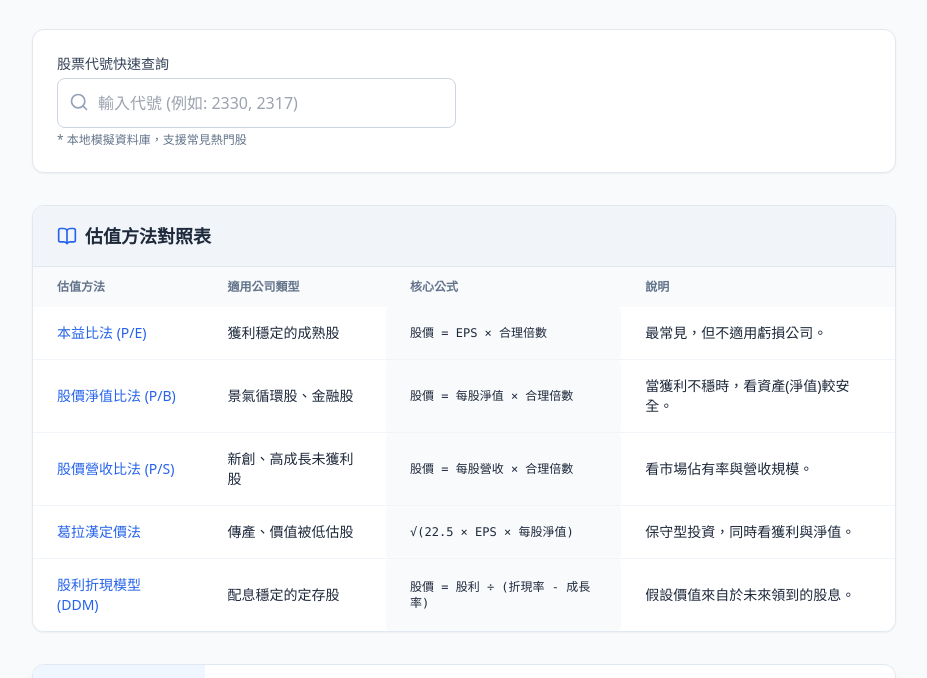
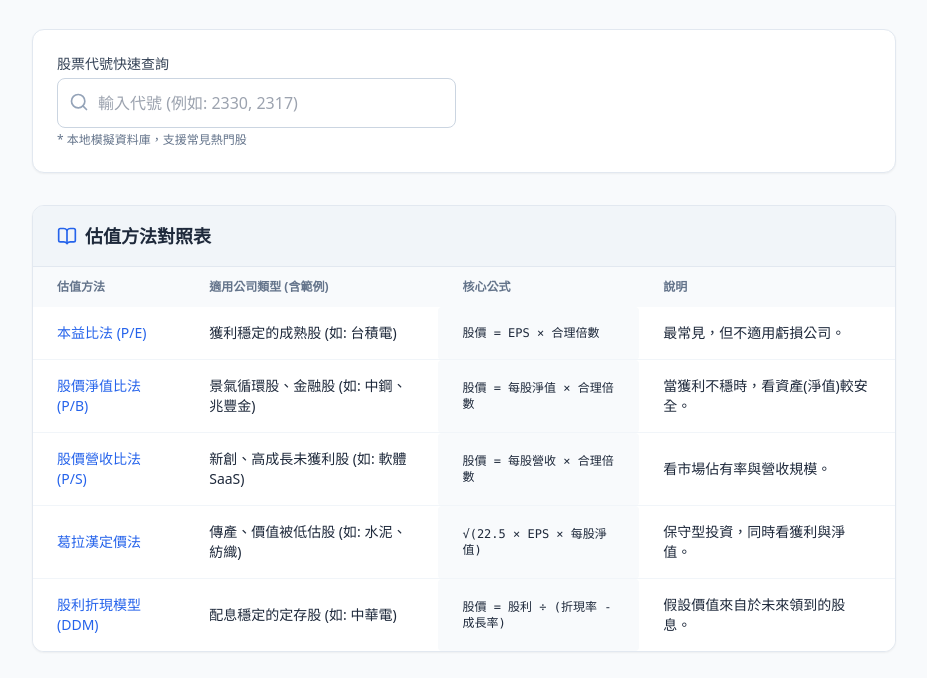
Before and after one commit to aaron99555-png/ryan, a plain HTML site: page RYAN/index.html in a window 1280 px wide. Shown: the part 207-885 px from the top of the page, without its empty margins (176-1103 px from the left). Drawn offline with nearby package versions, Linux system fonts and the light colour scheme.

```diff
--- a/RYAN/index.html
+++ b/RYAN/index.html
@@ -3,7 +3,7 @@
 <head>
     <meta charset="UTF-8">
     <meta name="viewport" content="width=device-width, initial-scale=1.0">
-    <title>股票合理估值計算機</title>
+    <title>萊恩會漲-股票合理估值計算機</title>
     <!-- 引入 Tailwind CSS -->
     <script src="https://cdn.tailwindcss.com"></script>
     <!-- 引入 Lucide Icons -->
@@ -35,7 +35,7 @@
             <div class="inline-flex items-center justify-center p-3 bg-blue-600 rounded-full text-white shadow-lg mb-2">
                 <i data-lucide="calculator" class="w-8 h-8"></i>
             </div>
-            <h1 class="text-3xl font-bold text-slate-900">股票合理估值計算機</h1>
+            <h1 class="text-3xl font-bold text-slate-900">萊恩會漲-股票合理估值計算機</h1>
             <p class="text-slate-600">選擇適合的模型，輸入數值，快速算出目標價</p>
         </header>
 
@@ -81,7 +81,7 @@
                     <thead class="text-xs text-slate-500 uppercase bg-slate-50">
                         <tr>
                             <th class="px-6 py-3 whitespace-nowrap">估值方法</th>
-                            <th class="px-6 py-3 whitespace-nowrap">適用公司類型</th>
+                            <th class="px-6 py-3 whitespace-nowrap">適用公司類型 (含範例)</th>
                             <th class="px-6 py-3 whitespace-nowrap">核心公式</th>
                             <th class="px-6 py-3 min-w-[200px]">說明</th>
                         </tr>
@@ -89,31 +89,31 @@
                     <tbody class="divide-y divide-slate-100">
                         <tr class="bg-white hover:bg-slate-50 transition-colors">
                             <td class="px-6 py-4 font-medium text-blue-600">本益比法 (P/E)</td>
-                            <td class="px-6 py-4">獲利穩定的成熟股</td>
+                            <td class="px-6 py-4">獲利穩定的成熟股 (如: 台積電)</td>
                             <td class="px-6 py-4 font-mono text-xs bg-slate-50 rounded w-max">股價 = EPS × 合理倍數</td>
                             <td class="px-6 py-4">最常見，但不適用虧損公司。</td>
                         </tr>
                         <tr class="bg-white hover:bg-slate-50 transition-colors">
                             <td class="px-6 py-4 font-medium text-blue-600">股價淨值比法 (P/B)</td>
-                            <td class="px-6 py-4">景氣循環股、金融股</td>
+                            <td class="px-6 py-4">景氣循環股、金融股 (如: 中鋼、兆豐金)</td>
                             <td class="px-6 py-4 font-mono text-xs bg-slate-50 rounded w-max">股價 = 每股淨值 × 合理倍數</td>
                             <td class="px-6 py-4">當獲利不穩時，看資產(淨值)較安全。</td>
                         </tr>
                         <tr class="bg-white hover:bg-slate-50 transition-colors">
                             <td class="px-6 py-4 font-medium text-blue-600">股價營收比法 (P/S)</td>
-                            <td class="px-6 py-4">新創、高成長未獲利股</td>
+                            <td class="px-6 py-4">新創、高成長未獲利股 (如: 軟體SaaS)</td>
                             <td class="px-6 py-4 font-mono text-xs bg-slate-50 rounded w-max">股價 = 每股營收 × 合理倍數</td>
                             <td class="px-6 py-4">看市場佔有率與營收規模。</td>
                         </tr>
                         <tr class="bg-white hover:bg-slate-50 transition-colors">
                             <td class="px-6 py-4 font-medium text-blue-600">葛拉漢定價法</td>
-                            <td class="px-6 py-4">傳產、價值被低估股</td>
+                            <td class="px-6 py-4">傳產、價值被低估股 (如: 水泥、紡織)</td>
                             <td class="px-6 py-4 font-mono text-xs bg-slate-50 rounded w-max">√(22.5 × EPS × 每股淨值)</td>
                             <td class="px-6 py-4">保守型投資，同時看獲利與淨值。</td>
                         </tr>
                         <tr class="bg-white hover:bg-slate-50 transition-colors">
                             <td class="px-6 py-4 font-medium text-blue-600">股利折現模型 (DDM)</td>
-                            <td class="px-6 py-4">配息穩定的定存股</td>
+                            <td class="px-6 py-4">配息穩定的定存股 (如: 中華電)</td>
                             <td class="px-6 py-4 font-mono text-xs bg-slate-50 rounded w-max">股價 = 股利 ÷ (折現率 - 成長率)</td>
                             <td class="px-6 py-4">假設價值來自於未來領到的股息。</td>
                         </tr>
```
